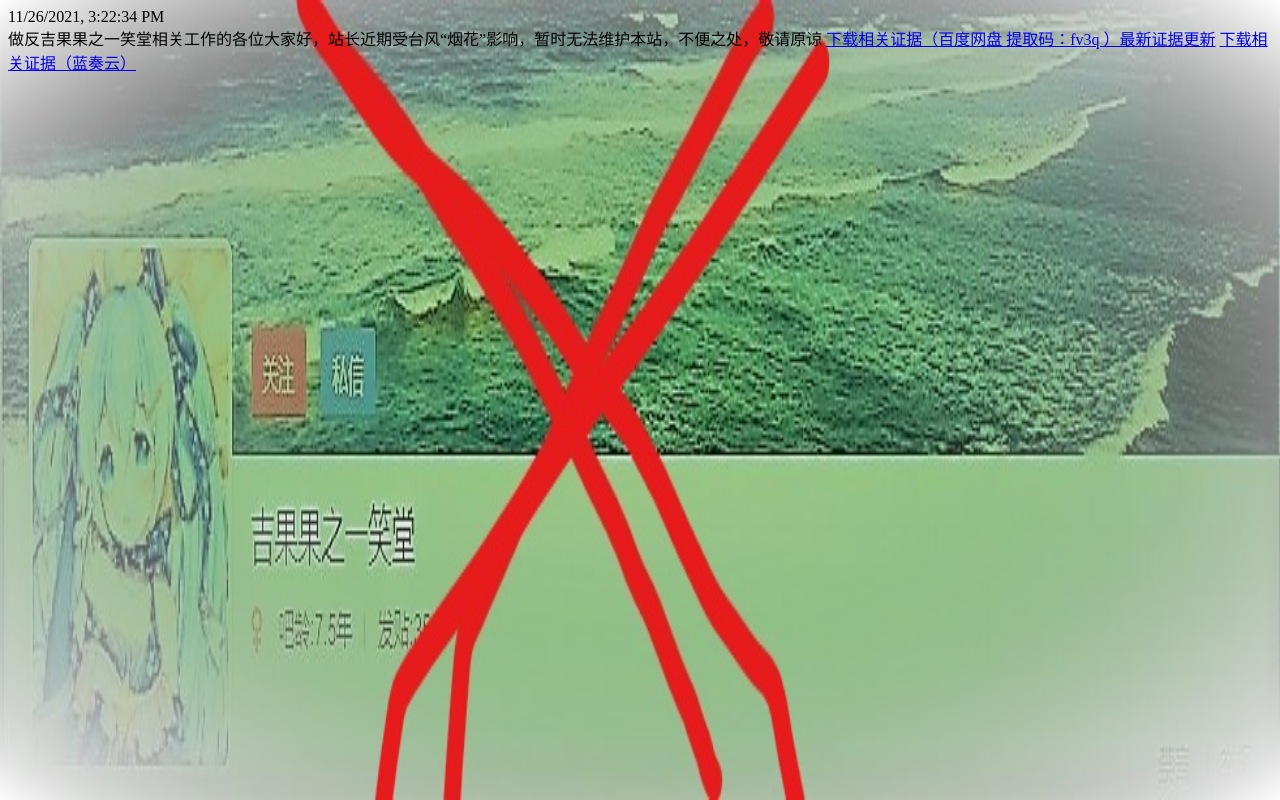
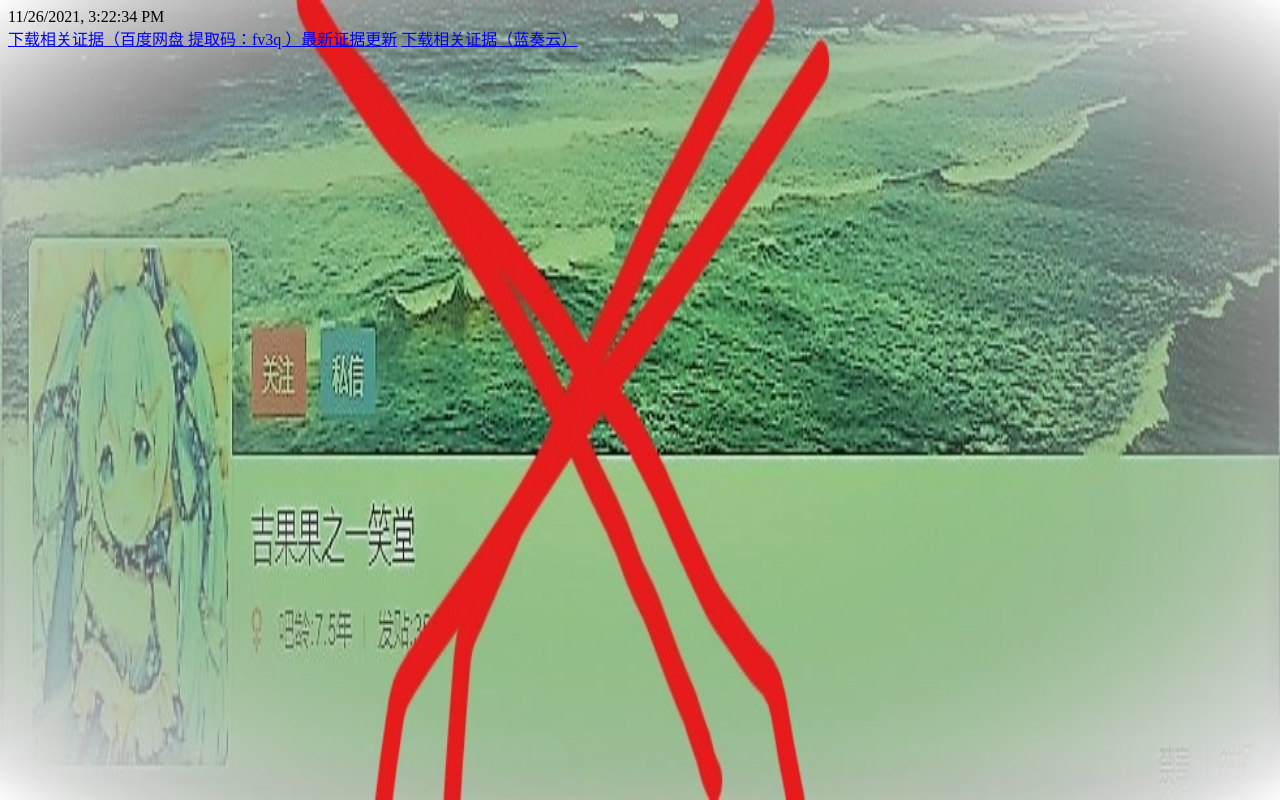
Before and after one commit to natsumi520/AntiTiebauser-G7GM15K, a plain HTML site: page index.html in a window 1280 px wide. Drawn offline with Linux system fonts and the light colour scheme.

Commit message:
Update index.html

```diff
--- a/index.html
+++ b/index.html
@@ -26,6 +26,5 @@ background-attachment: fixed;"
 <script>
 alert("吉果果之一笑堂你冚家富贵！ ");
 </script>
-做反吉果果之一笑堂相关工作的各位大家好，站长近期受台风“烟花”影响，暂时无法维护本站，不便之处，敬请原谅
 <a href="https://pan.baidu.com/s/1fUFtyNGkZjKc5gtfqzTYyw"target="_blank">下载相关证据（百度网盘 提取码：fv3q ）最新证据更新</a>
 <a href="https://luotianyimemz.lanzoui.com/iFANGrnev9e"target="_blank">下载相关证据（蓝奏云）</a>
```
